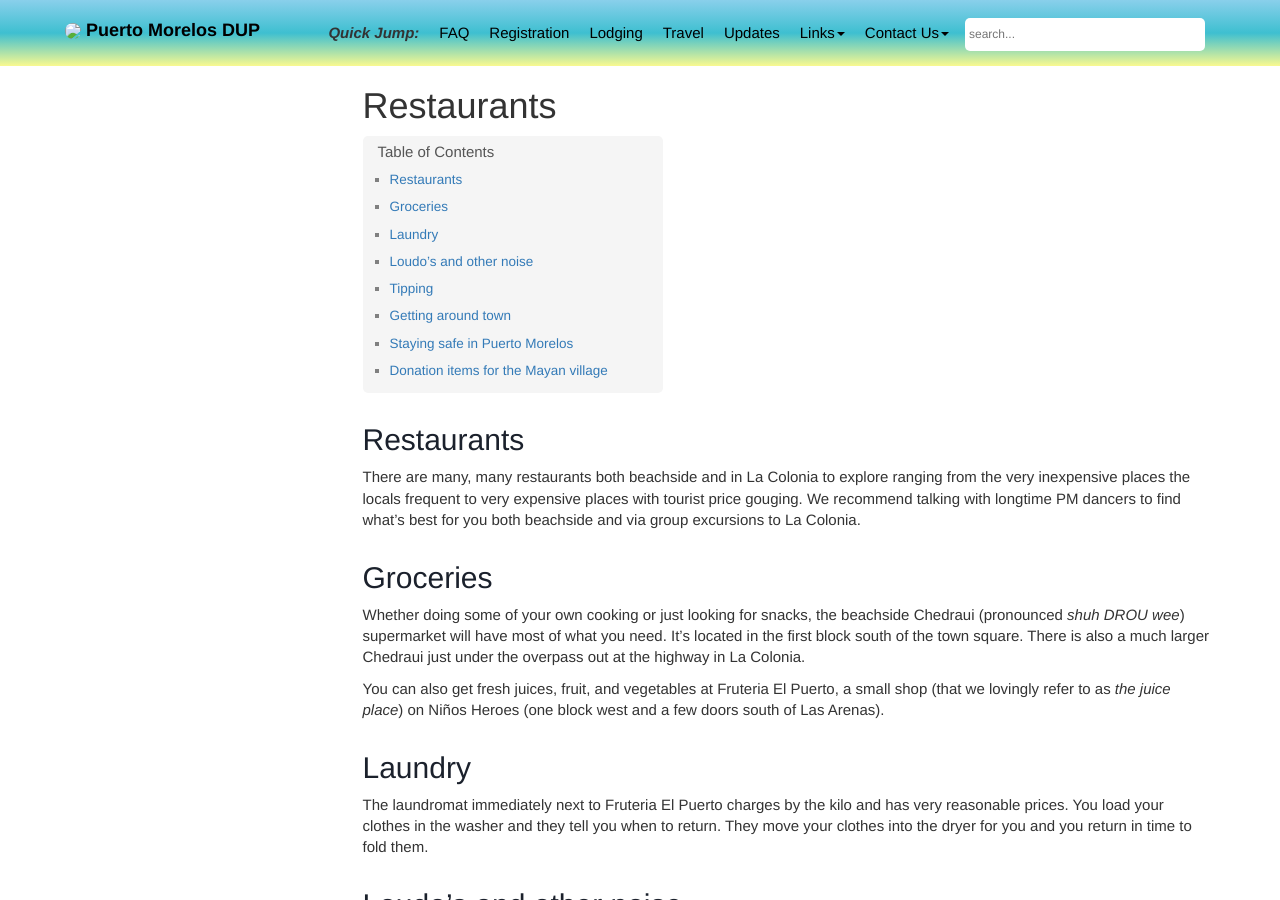
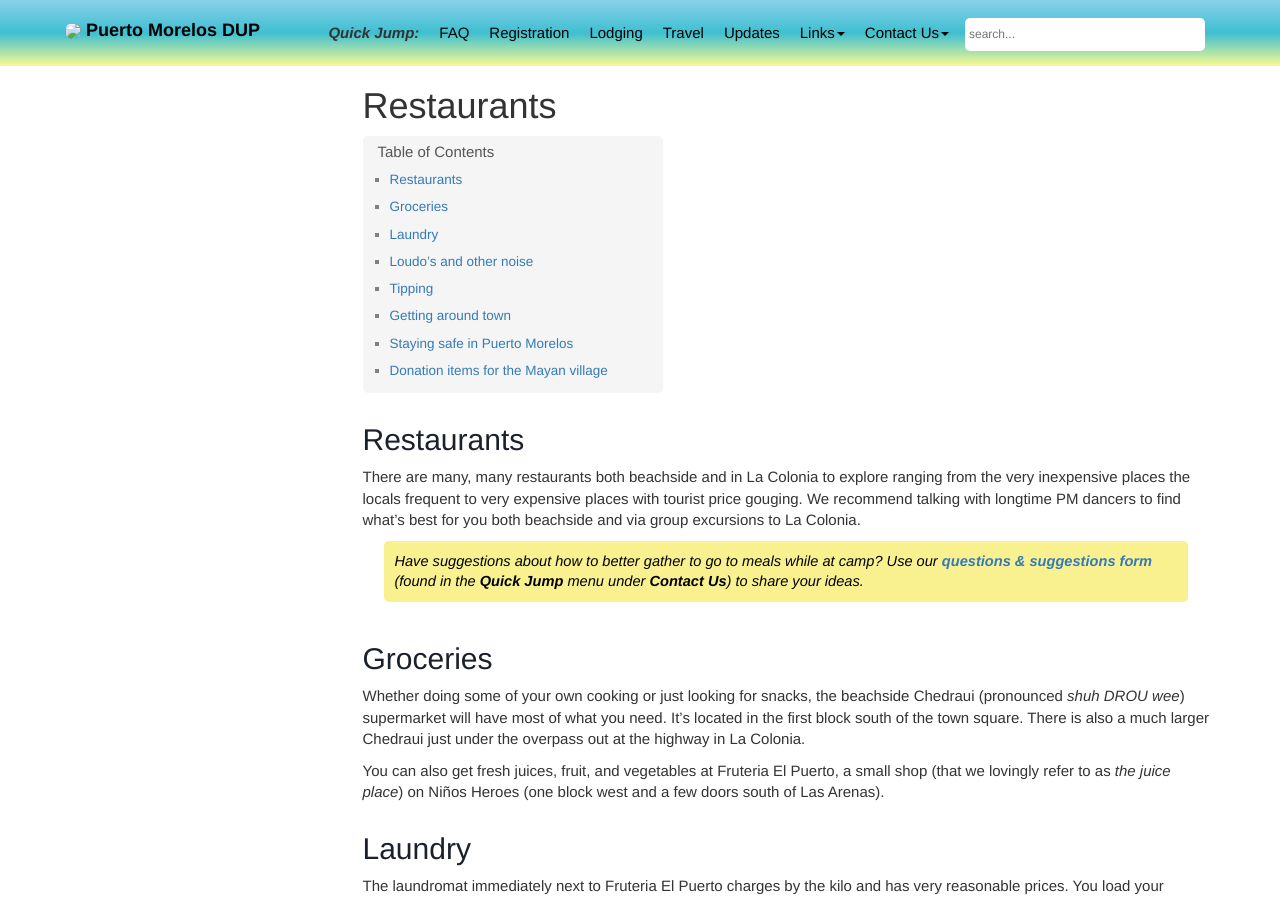
Before and after one commit to davewalker60/pmdup, a Jekyll site: the page built from pages/content/puerto-morelos-content.md, in a window 1280 px wide and 900 px high. Built offline with Jekyll 4.4.1, drawn with Linux system fonts in a browser that asks for light colours; our own code applies the rules of GitHub Pages for plain Markdown files; comment, search, counter and statistics services are not loaded.

Commit message:
adding "help organize" note

```diff
--- a/pages/content/puerto-morelos-content.md
+++ b/pages/content/puerto-morelos-content.md
@@ -1,6 +1,8 @@
 # Restaurants
 
 There are many, many restaurants both beachside and in La Colonia to explore ranging from the very inexpensive places the locals frequent to very expensive places with tourist price gouging. We recommend talking with longtime PM dancers to find what's best for you both beachside and via group excursions to La Colonia.
+
+> Have suggestions about how to better gather to go to meals while at camp? Use our [**questions & suggestions form**](https://docs.google.com/forms/d/e/1FAIpQLSeKsY-e9iy44578E1ijjs_g5Bwi1gZCuW439N1bOBlL76U5qg/viewform){:target="_blank"} (found in the **Quick Jump** menu under **Contact Us**) to share your ideas.
 
 # Groceries
 
```
